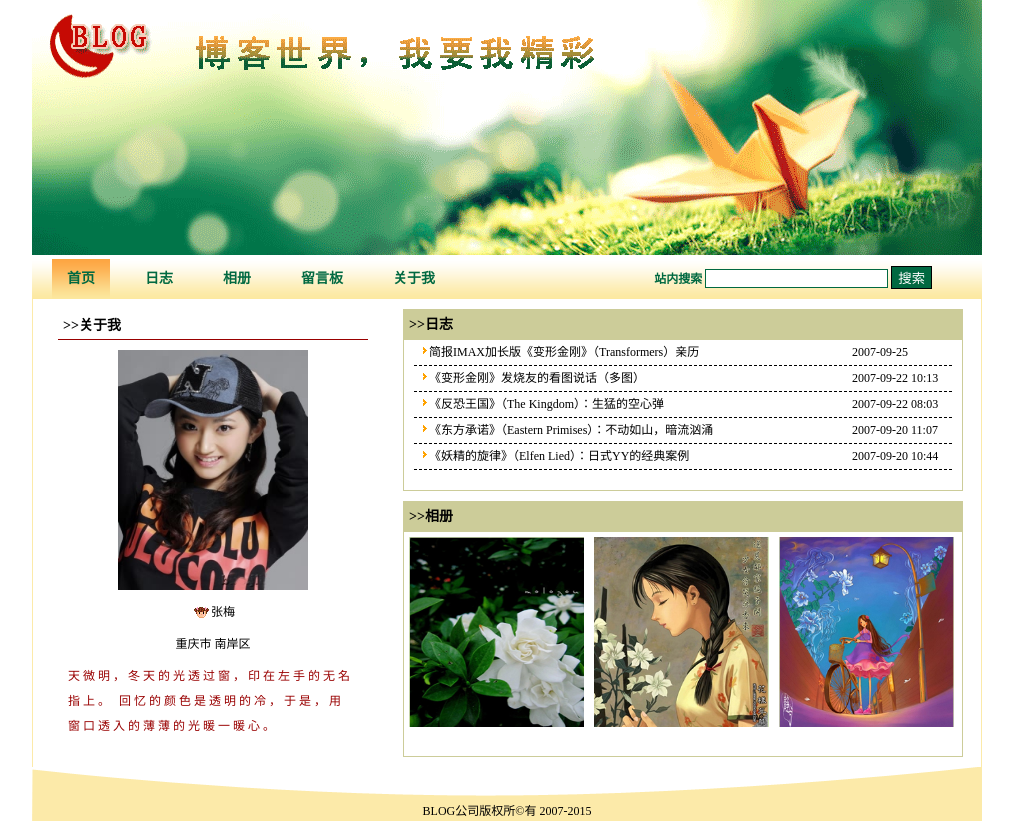
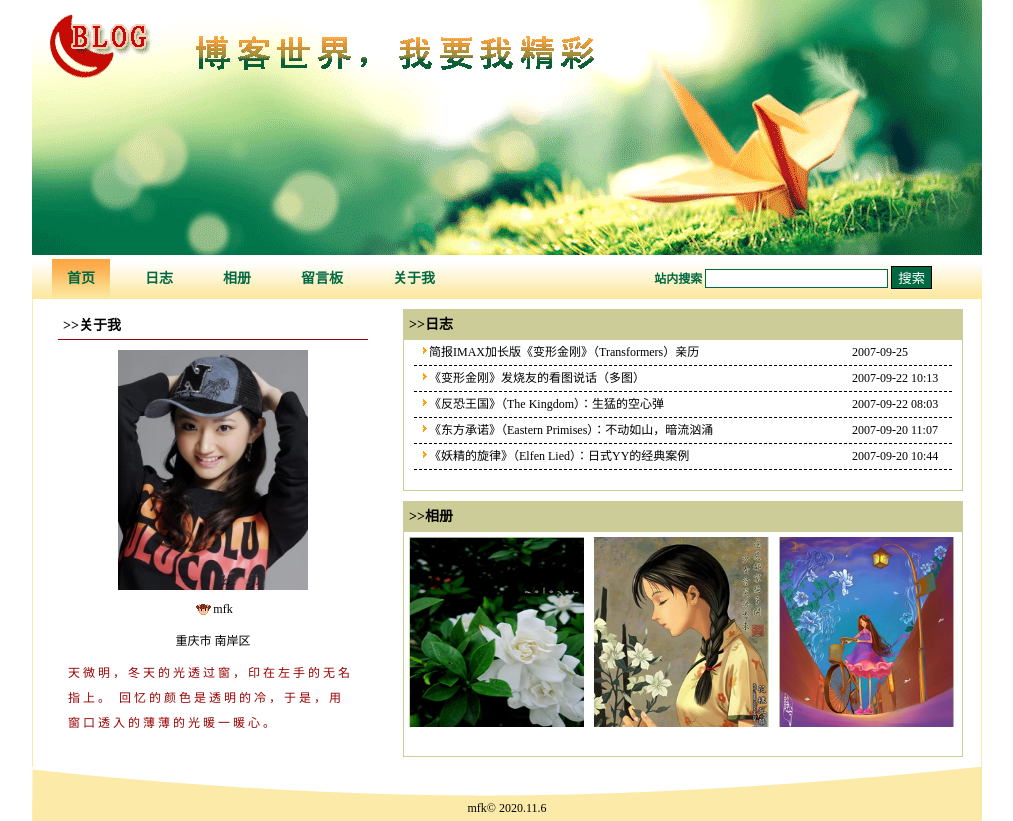
Before and after one commit to q25322/q25322.github.io, a plain HTML site: page index.html in a window 1280 px wide. Shown: the whole page, without its empty margins (133-1146 px from the left). Drawn offline with Linux system fonts and the light colour scheme.

Commit message:
Update index.html

```diff
--- a/index.html
+++ b/index.html
@@ -2,7 +2,7 @@
 <html>
 <head>
 <meta charset="utf-8">
-<title>无标题文档</title>
+<title>个人图库</title>
 <style type="text/css">
 <!--
 body,from,h1,h2,ul,li{
@@ -160,7 +160,7 @@ footer {
    <div id="left">
      <h1>&gt;&gt;关于我</h1>
      <div align="center"><img src="images/109395CF4-7.jpg" width="190" height="240" align="absmiddle" /></div>
-<p align="center"><img src="images/girl.gif" width="20" height="17" align="absmiddle" />张梅        </p>
+<p align="center"><img src="images/girl.gif" width="20" height="17" align="absmiddle" />mfk       </p>
 <p align="center">
   重庆市 南岸区 </p>
          <p class="fnt1">天微明，冬天的光透过窗，印在左手的无名指上。 回忆的颜色是透明的冷，于是，用窗口透入的薄薄的光暖一暖心。 </p>
@@ -180,7 +180,7 @@ footer {
 </div>
 <div class="clr"></div>
   </div>
-  <footer>  BLOG公司版权所&copy;有 2007-2015</footer>
+  <footer> mfk&copy; 2020.11.6</footer>
 </div>
 </body>
 </html>
```
